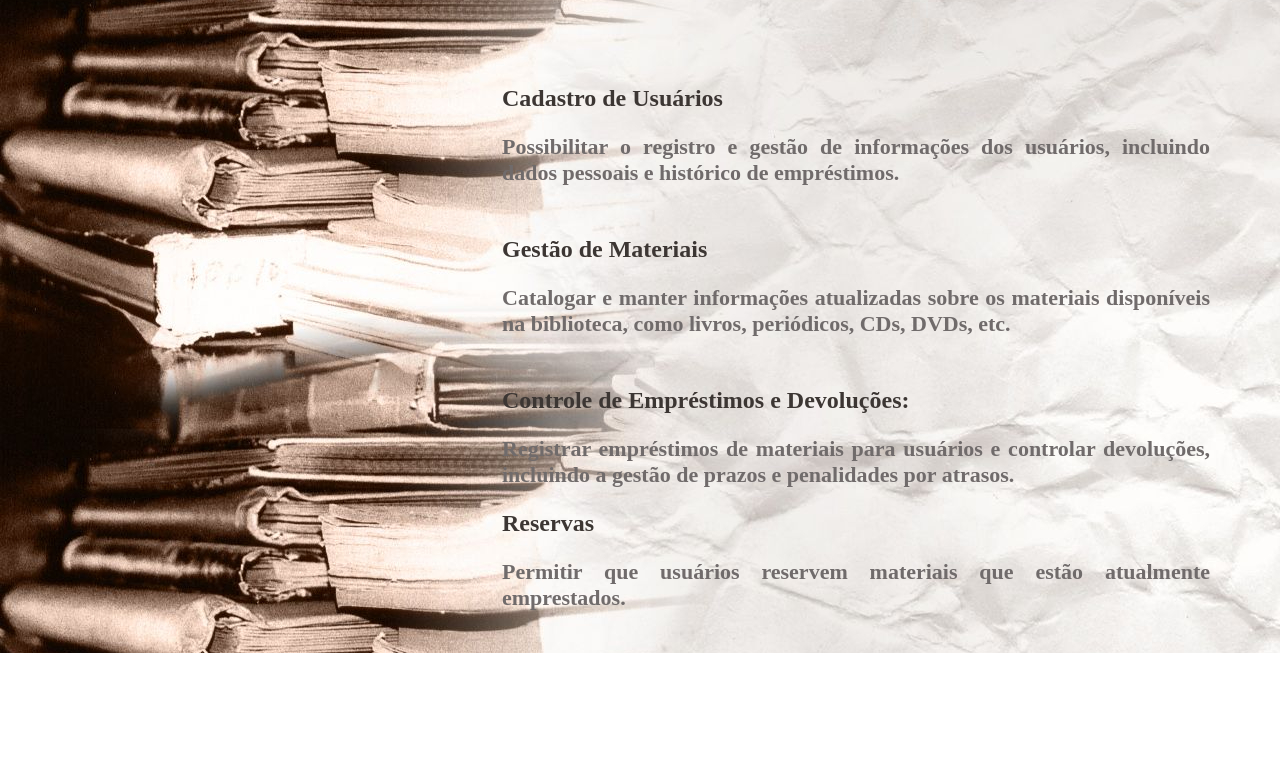
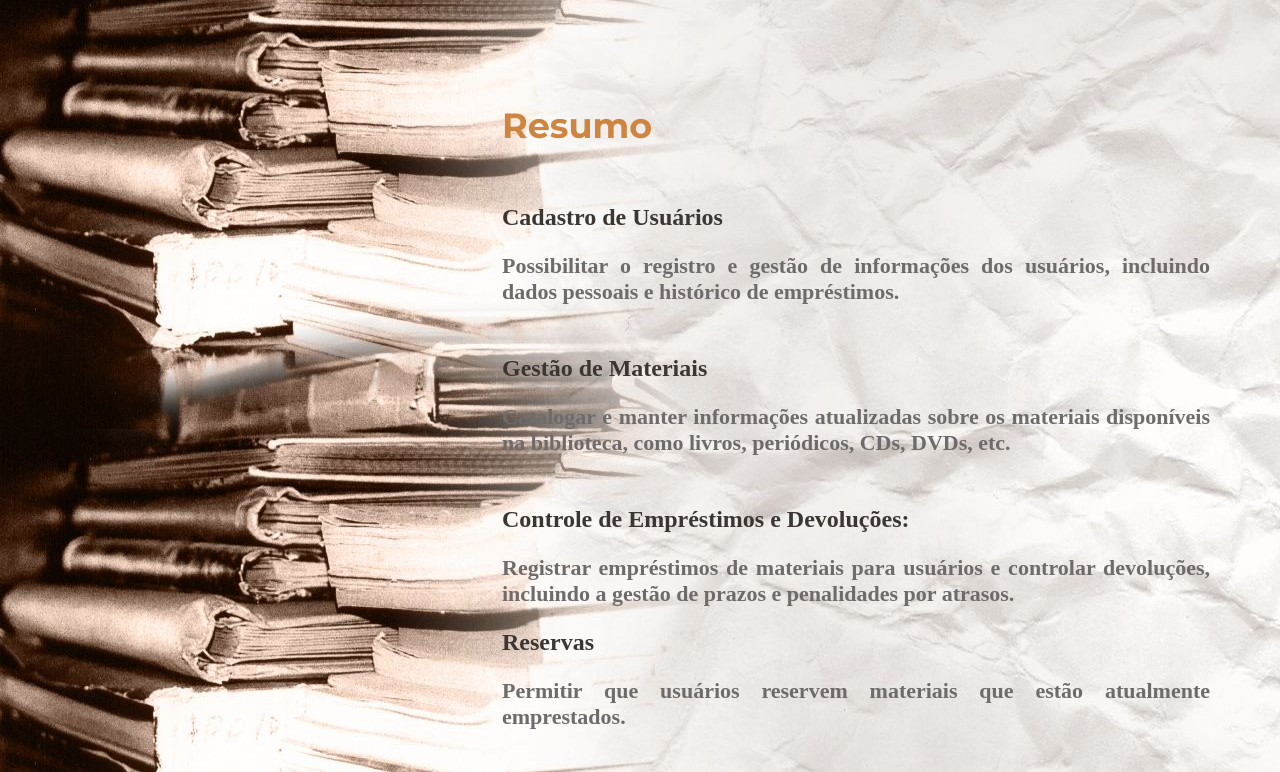
Before and after one commit to tomaspreira08/An-lise-de-Sistemas-0811, a plain HTML site: page index.html in a window 1280 px wide. Shown: the part 2238-3010 px from the top of the page. Before the commit the page ends 2891 px from the top, so only its background shows below. Drawn offline with Linux system fonts and the light colour scheme; some packages are replaced by stand-ins of ours; a script that the page names is missing.

```diff
--- a/index.html
+++ b/index.html
@@ -105,6 +105,9 @@
 <script type="text/javascript" src="https://viewer.diagrams.net/js/viewer-static.min.js"></script>
     </div>
     <br>
+    <h2>Resumo</h2>
+    <br>
+
     <div class="segurança">
         Cadastro de Usuários
     </div>
```
